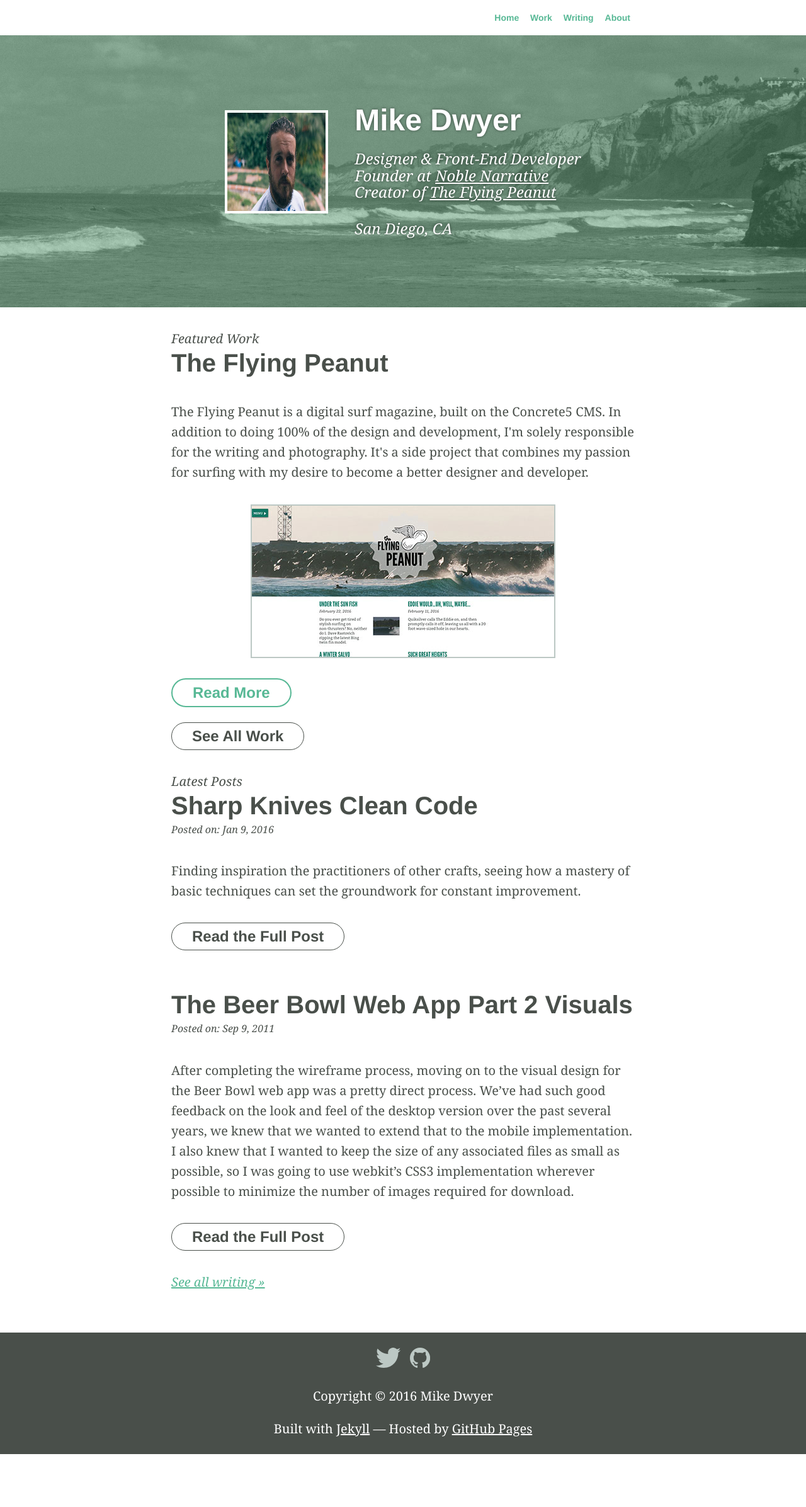
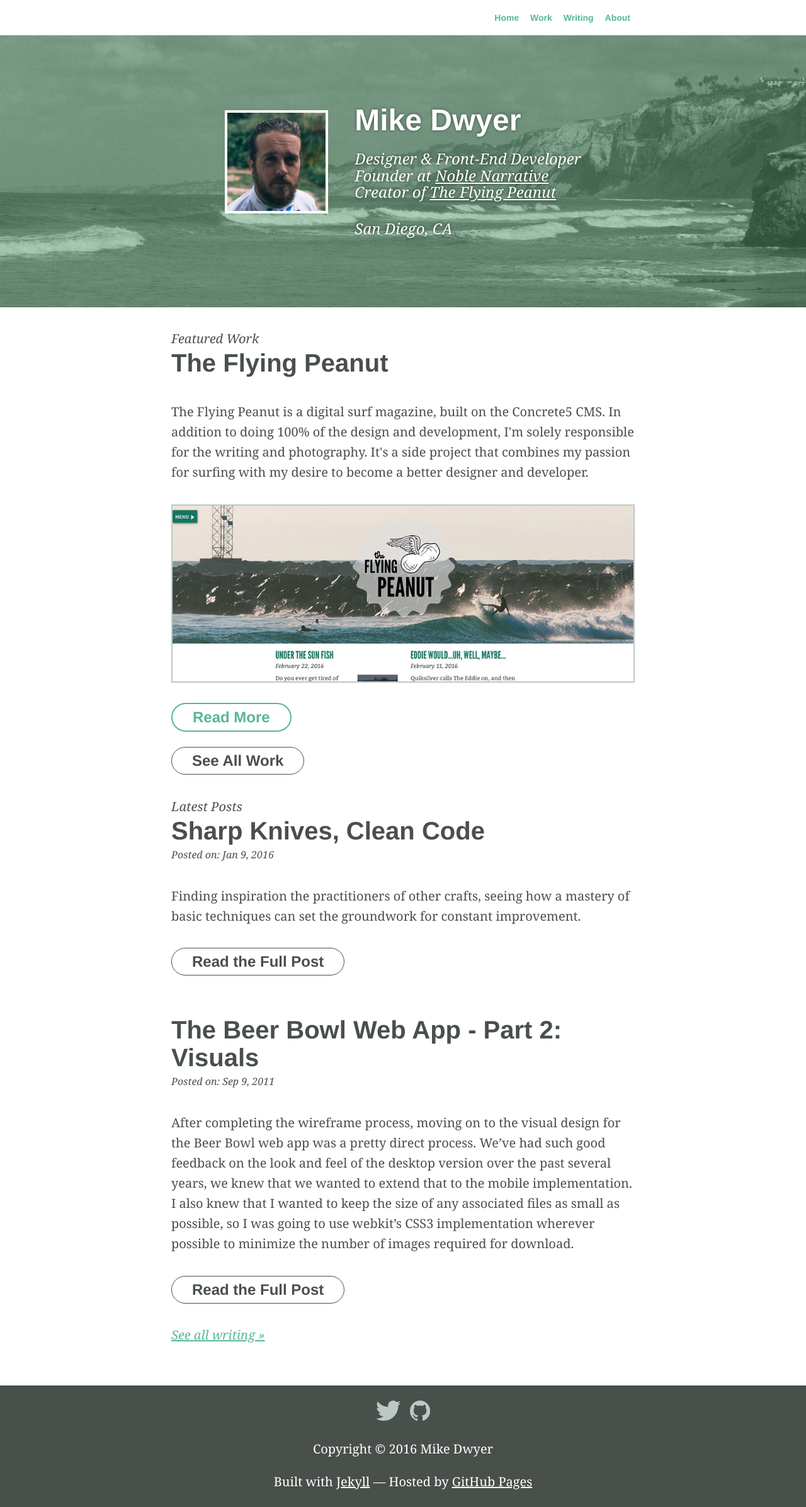
Before and after one commit to scruffypixels/scruffypixels.github.io, a Jekyll site: the page built from index.html, in a window 1280 px wide. Shown: the whole page at 63% size. Built offline with Jekyll 4.4.1, drawn with Linux system fonts in a browser that asks for light colours; some web fonts are replaced; before the commit the page ends 2349 px from its top, so only the background shows below that.

```diff
--- a/css/main.scss
+++ b/_includes/css/main.scss
@@ -1,9 +1,3 @@
----
-# Only the main Sass file needs front matter (the dashes are enough)
----
-@charset "utf-8";
-
-
 
 // Our variables
 $drkGray: #494F4A;
--- a/_includes/footer.html
+++ b/_includes/footer.html
@@ -9,4 +9,4 @@
 </footer>
 
 <script src="{{ site.baseurl }}/js/picturefill.min.js" type="text/javascript"></script>
-<script src="{{ site.baseurl }}/js/site.js" type="text/javascript"></script>
+<script>{% include js/site.js %}</script>
--- a/_includes/head.html
+++ b/_includes/head.html
@@ -9,7 +9,12 @@
 	<script src="{{ "/js/modernizr-custom.js" | prepend: site.baseurl }}" type="text/javascript"></script>
 
 	<link type="text/css" rel="stylesheet" href="http://fast.fonts.net/cssapi/37a3d6c5-7cc4-4dc6-9c52-2ec684ff6ce8.css"/>
-	<link rel="stylesheet" href="{{ "/css/main.css" | prepend: site.baseurl }}">
+	<style type="text/css">
+		{% capture include_to_scssify %}
+	    	{% include css/main.scss %}
+	    {% endcapture %}
+	    {{ include_to_scssify | scssify }}
+	</style>
 	<link rel="canonical" href="{{ page.url | replace:'index.html','' | prepend: site.baseurl | prepend: site.url }}">
 	<link rel="alternate" type="application/rss+xml" title="{{ site.title }}" href="{{ "/feed.xml" | prepend: site.baseurl | prepend: site.url }}">
 
--- a/_posts/2011-09-09-the-beer-bowl-web-app-part-2-visuals.html
+++ b/_posts/2011-09-09-the-beer-bowl-web-app-part-2-visuals.html
@@ -1,6 +1,6 @@
 ---
 layout:   post
-Title:    "The Beer Bowl Web App -  Part 2: Visuals"
+title:    "The Beer Bowl Web App -  Part 2: Visuals"
 meta-description: Exploring the visual design process for The Beer Bowl webapp.
 date:     2011-09-09
 categories: design, mobile
--- a/_posts/2016-01-09-sharp-knives-clean-code.html
+++ b/_posts/2016-01-09-sharp-knives-clean-code.html
@@ -1,6 +1,6 @@
 ---
 layout:   post
-Title:    "Sharp Knives, Clean Code"
+title:    "Sharp Knives, Clean Code"
 meta-description: We can all draw inspiration from other crafts, especially the dedication to the basics of craftsmen who work with real materials. What can their mastery of techniques teach us?
 date:     2016-01-09
 categories: design, development
```
Also changed, not shown: _includes/js/site.js (renamed from js/site.js).
